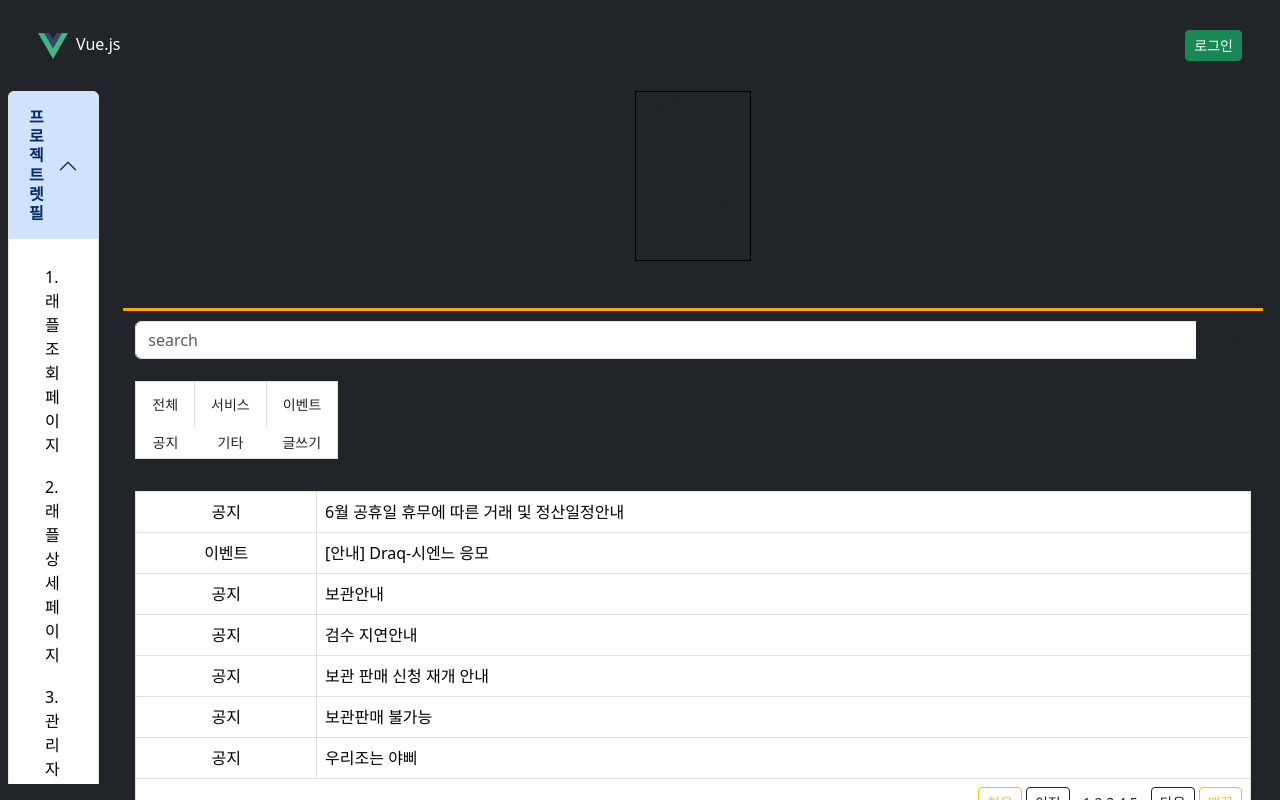
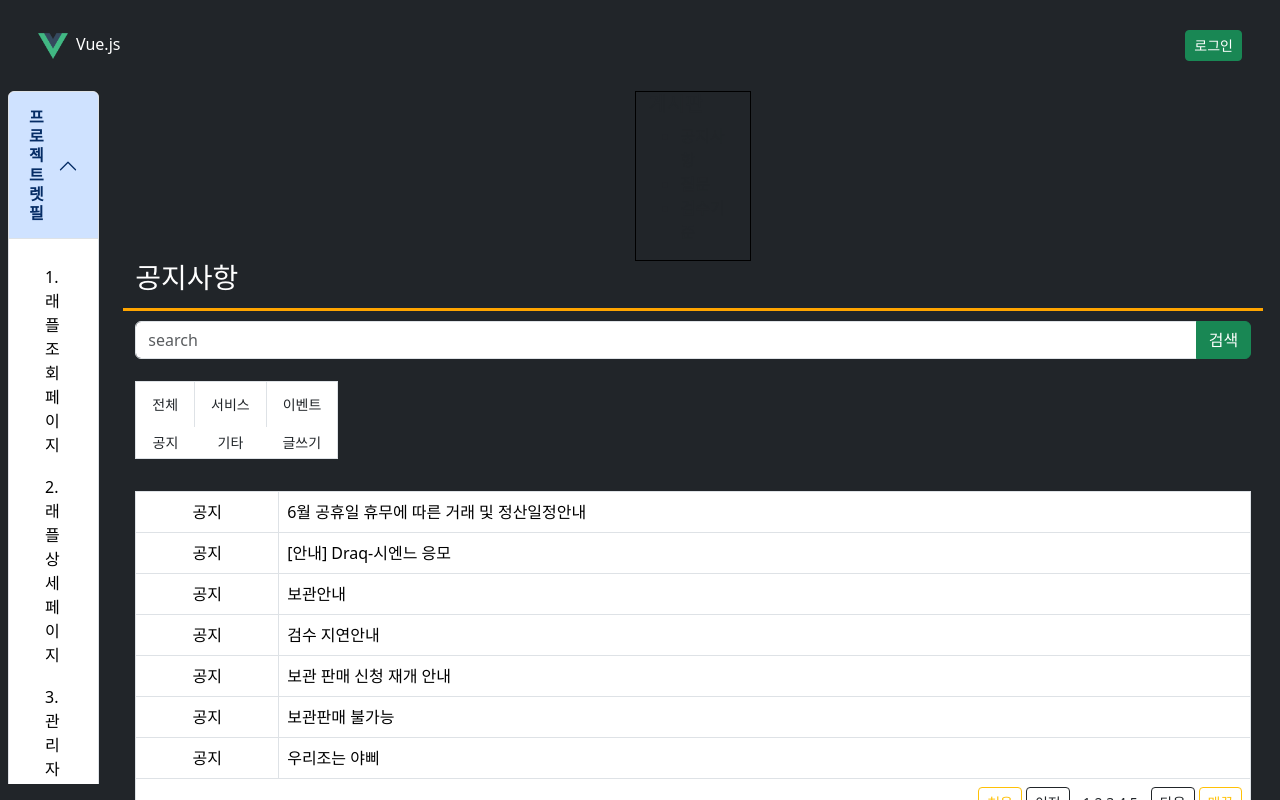
Before and after one commit to byeonnns/let-ffle-front, a Vue app: page /Board/Announcement in a window 1280 px wide. Built offline with nearby package versions, Linux system fonts and the light colour scheme.

Commit message:
Refactor: board관련 컴포넌트 글씨색깔 수정

```diff
--- a/src/views/Board/Announcement.vue
+++ b/src/views/Board/Announcement.vue
@@ -12,14 +12,14 @@
         </div>
 
         <div class="container" style="width: 100%; height:50px; border-bottom:3px solid orange; margin-bottom: 10px;">
-            <h3 style="margin-right: 80%">공지사항</h3>
+            <h3 style="margin-right: 80%; color: white">공지사항</h3>
         </div>
         <div class="container" style="width: 100%; height:60px;">
             <!-- border:1px solid black; -->
             <div class="input-group mb-3">
                 <input type="text" class="form-control" placeholder="search" aria-label="Recipient's username"
                     aria-describedby="button-addon2">
-                <button class="btn btn-outline-dark" type="button" id="button-addon2">검색</button>
+                <button class="btn btn-success" type="button" id="button-addon2">검색</button>
             </div>
 
         </div>
@@ -83,7 +83,7 @@
                             <td>6월 공휴일 휴무에 따른 거래 및 정산일정안내</td>
                         </tr>
                         <tr>
-                            <td class="text-center">이벤트</td>
+                            <td class="text-center">공지</td>
                             <td>[안내] Draq-시엔느 응모</td>
                         </tr>
                         <tr>
--- a/src/views/Board/BoardComment.vue
+++ b/src/views/Board/BoardComment.vue
@@ -1,7 +1,7 @@
 <template>
 
     <div class="container" style="width: 100%; height:50px; border-bottom:3px solid orange; margin-bottom: 10px;">
-        <h3 style="text-align: center;">글상세 보기</h3>
+        <h3 style="text-align: center; color: white">글상세 보기</h3>
     </div>
 
     <div class="container" style="width: 100%; height:500px; ">
--- a/src/views/Board/BoardDetail.vue
+++ b/src/views/Board/BoardDetail.vue
@@ -2,12 +2,14 @@
 
 
     <div class="container" style="width: 100%; height:50px; border-bottom:3px solid orange; margin-bottom: 10px;">
-        <h3 style="margin-right: 80%">공지사항</h3>
+        <h3 style="margin-right: 80%; color: white">공지사항</h3>
     </div>
-    <div class="container border border-dark border-1 rounded-3"
+
+
+    <!-- <div class="container border border-dark border-1 rounded-3"
         style="width: 100%; height:100px; margin-bottom: 10px;">
         <p>공지 6월 공휴일 고객센터 운영 안내</p>
-    </div>
+    </div> -->
 
 
 
@@ -18,6 +20,7 @@
         <div class="border border-dark border-2 rounded-3" style="width: 100%; border:1px solid black">
             <!-- border:1px solid black -->
             <div class="card">
+                <div class="card-header"><p>공지 6월 공휴일 고객센터 운영 안내</p></div>
                 <div class="card-body">
                     <p class="mt-3"> 안녕하세요 크림입니다 </p>
                     <p>6월 공휴일 고객센터 운영시간 안내해 드립니다.</p>
--- a/src/views/Board/BoardList.vue
+++ b/src/views/Board/BoardList.vue
@@ -12,14 +12,14 @@
         </div>
 
         <div class="container" style="width: 100%; height:50px; border-bottom:3px solid orange; margin-bottom: 10px;">
-            <h3 style="margin-right: 80%">공지사항</h3>
+            <h3 style="margin-right: 80%; color: white">전체 게시판</h3>
         </div>
         <div class="container" style="width: 100%; height:60px;">
             <!-- border:1px solid black; -->
             <div class="input-group mb-3">
                 <input type="text" class="form-control" placeholder="search" aria-label="Recipient's username"
                     aria-describedby="button-addon2">
-                <button class="btn btn-outline-dark" type="button" id="button-addon2">검색</button>
+                <button class="btn btn-success" type="button" id="button-addon2">검색</button>
             </div>
 
         </div>
--- a/src/views/Board/Write.vue
+++ b/src/views/Board/Write.vue
@@ -1,24 +1,7 @@
 <template>
-  <!-- <div>
-    <div class="container" style="width: 100%; height:50px; border-bottom:1px solid black; margin-bottom: 10px;">
-      <h3 style="text-align: center;">게시글쓰기</h3>
-    </div>
-
-    <div class="container" style="width: 100%; height:500px; border:1px solid black;">
-      <form style="border-bottom:1px solid black; height:50px;">
-        <h3>제목</h3>
-      </form>
-      <div>
-        <h3 style="margin-top: 40px;">내용</h3>
-      </div>
-
-    </div>
-    <button class="btn btn-success btn-sm me-2" style="margin-top: 10px;">목록</button>
-    <button class="btn btn-dark btn-sm " style="margin-top: 10px;">등록</button>
-  </div> -->
 
   <div class="container" style="width: 100%; height:50px; border-bottom:3px solid orange; margin-bottom: 10px;">
-      <h3 style="text-align: center;">게시글쓰기</h3>
+      <h3 style="text-align: center;color: white">게시글쓰기</h3>
     </div>
 
     <div class="container" style="width: 100%; height:500px; ">
```
